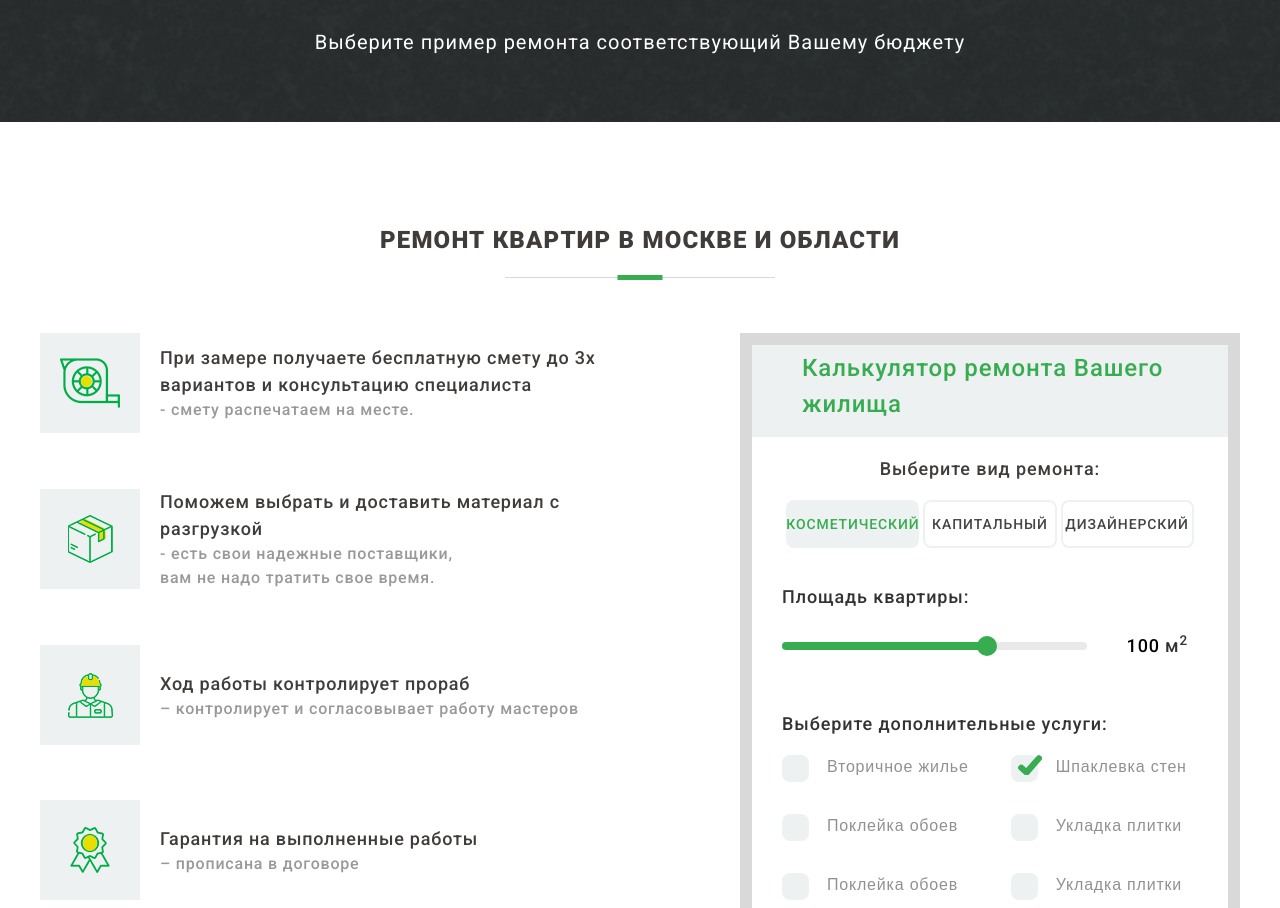
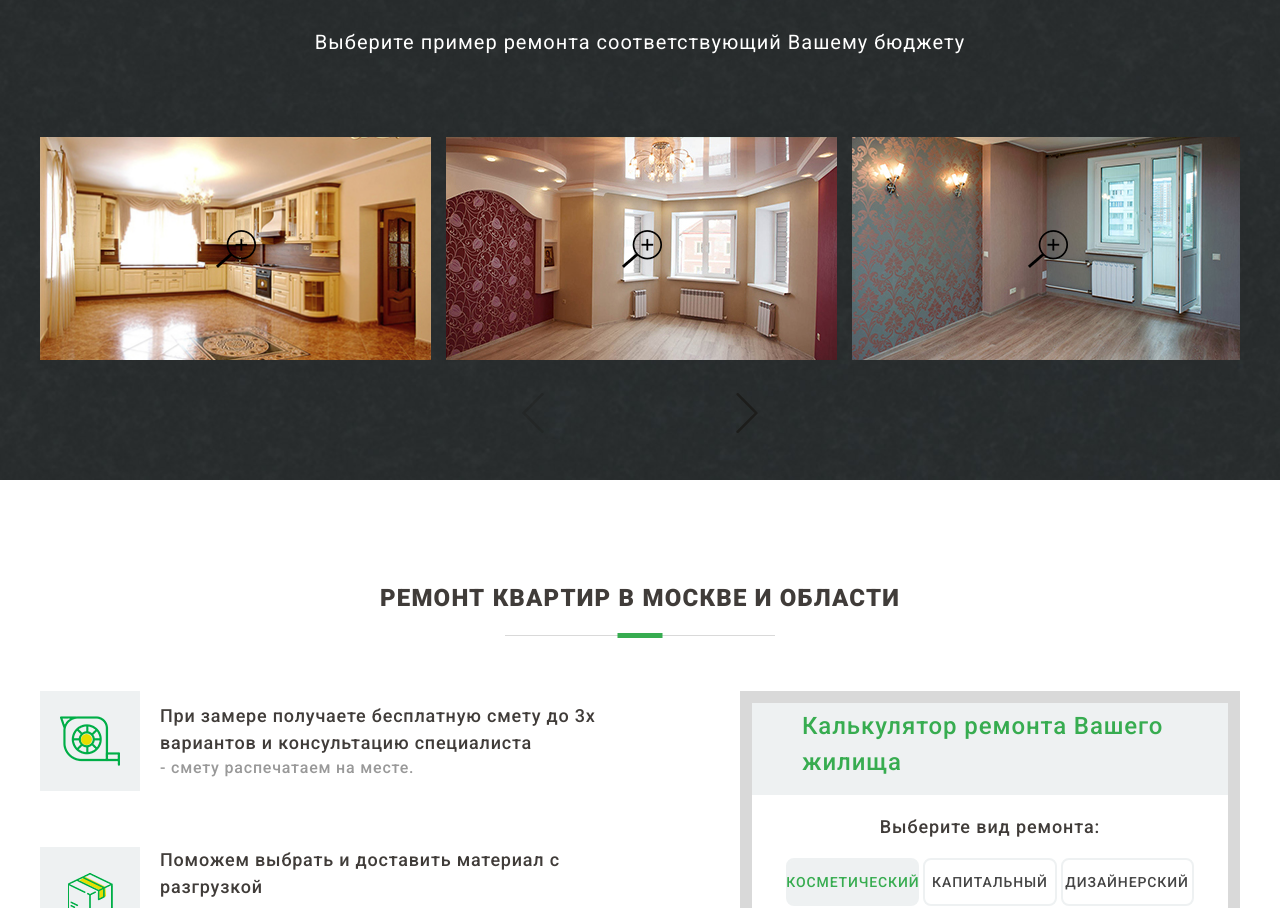
Before and after one commit to Verta-master/profdom, a plain HTML site: page index.html in a window 1280 px wide. Shown: the part 1892-2800 px from the top of the page. Drawn offline with nearby package versions, Linux system fonts and the light colour scheme.

Commit message:
Update 2019-01-28T07:18:28.689Z

```diff
--- a/css/style.css
+++ b/css/style.css
@@ -979,6 +979,60 @@ address {
   font-weight: 400;
   letter-spacing: 0.05em;
 }
+.work__slider {
+  margin-top: 80px;
+  padding-bottom: 75px;
+}
+.work__slider .swiper-slide {
+  position: relative;
+  -webkit-box-sizing: border-box;
+          box-sizing: border-box;
+  width: 391px;
+  height: 223px;
+  display: -webkit-box;
+  display: -ms-flexbox;
+  display: flex;
+  -webkit-box-pack: center;
+      -ms-flex-pack: center;
+          justify-content: center;
+  -webkit-box-align: center;
+      -ms-flex-align: center;
+          align-items: center;
+  overflow: hidden;
+}
+.work__slider .swiper-slide::before {
+  content: "";
+  position: absolute;
+  z-index: 5;
+  top: 50%;
+  left: 50%;
+  width: 40px;
+  height: 38px;
+  -webkit-transform: translate(-50%, -50%);
+          transform: translate(-50%, -50%);
+  background-image: url(../img/icons/icon-zoom.png);
+  background-repeat: no-repeat;
+  background-size: contain;
+}
+.work__slider .swiper-slide img {
+  display: block;
+}
+.work__next,
+.work__prev {
+  top: auto;
+  bottom: 0;
+  background-image: url(../img/icons/next-arrow.png);
+  background-size: 22px 40px;
+  outline: none;
+}
+.work__prev {
+  left: 40%;
+  -webkit-transform: rotate(180deg);
+          transform: rotate(180deg);
+}
+.work__next {
+  right: 40%;
+}
 .benefits {
   padding-top: 90px;
   padding-bottom: 90px;
@@ -2025,6 +2079,11 @@ address {
   .header__contacts {
     margin-right: 20px;
   }
+  .work__slider {
+    margin-left: auto;
+    margin-right: auto;
+    width: 797px;
+  }
 }
 @media (max-width: 1022px) {
   .promo h1 {
@@ -2086,6 +2145,9 @@ address {
   .footer__block--map {
     margin-top: 20px;
   }
+  .work__slider {
+    width: 391px;
+  }
 }
 @media (max-width: 665px) {
   .header__wrap {
@@ -2168,6 +2230,18 @@ address {
   .promo-steps .promo__item {
     margin-top: 0;
     margin-bottom: 50px;
+  }
+  .work__slider {
+    width: 270px;
+  }
+  .work__slider .swiper-slide {
+    width: 270px;
+  }
+  .work__prev {
+    left: 30%;
+  }
+  .work__next {
+    right: 30%;
   }
 }
 @media (max-width: 480px) {
--- a/index.html
+++ b/index.html
@@ -136,8 +136,37 @@
       <div class="wrapper">
         <p class="title">Наши работы</p>
         <p class="work__subtitle">Выберите пример ремонта соответствующий Вашему бюджету</p>
-
-
+        <div class="swiper-container work__slider">
+          <div class="swiper-wrapper">
+            <div class="swiper-slide">
+              <a data-fancybox="slider" href="img/images/img-3.jpg">
+                <img src="img/images/img-3.jpg" alt="Наши работы">
+              </a>
+            </div>
+            <div class="swiper-slide">
+              <a data-fancybox="slider" href="img/images/img-4.jpg">
+                <img src="img/images/img-4.jpg" alt="Наши работы">
+              </a>
+            </div>
+            <div class="swiper-slide">
+              <a data-fancybox="slider" href="img/images/img-5.jpg">
+                <img src="img/images/img-5.jpg" alt="Наши работы">
+              </a>
+            </div>
+            <div class="swiper-slide">
+              <a data-fancybox="slider" href="img/images/img-3.jpg">
+                <img src="img/images/img-3.jpg" alt="Наши работы">
+              </a>
+            </div>
+            <div class="swiper-slide">
+              <a data-fancybox="slider" href="img/images/img-4.jpg">
+                <img src="img/images/img-4.jpg" alt="Наши работы">
+              </a>
+            </div>
+          </div>
+          <div class="swiper-button-next work__next"></div>
+          <div class="swiper-button-prev work__prev"></div>
+        </div>
       </div>
     </section>
 
@@ -698,5 +727,20 @@
   <script>
     new WOW().init();
   </script>
+
+  <!-- Works slider -->
+  <script>
+    var swiper = new Swiper('.work__slider', {
+      slidesPerView: 'auto',
+      spaceBetween: 15,
+      navigation: {
+        nextEl: '.work__next',
+        prevEl: '.work__prev',
+      },
+      simulateTouch: false,
+      preventClicks: false,
+      preventClicksPropagation: false,
+    });
+  </script>
 </body>
 </html>
```
Also changed, not shown: css/style.min.css.
